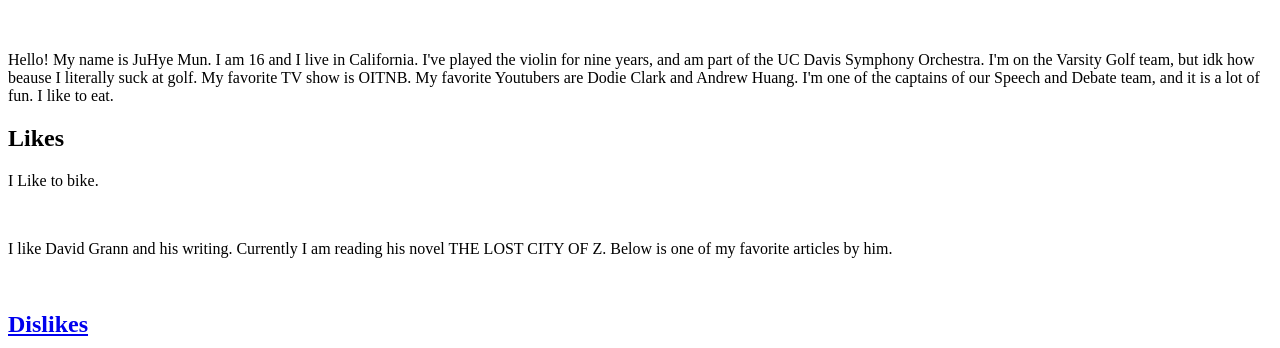
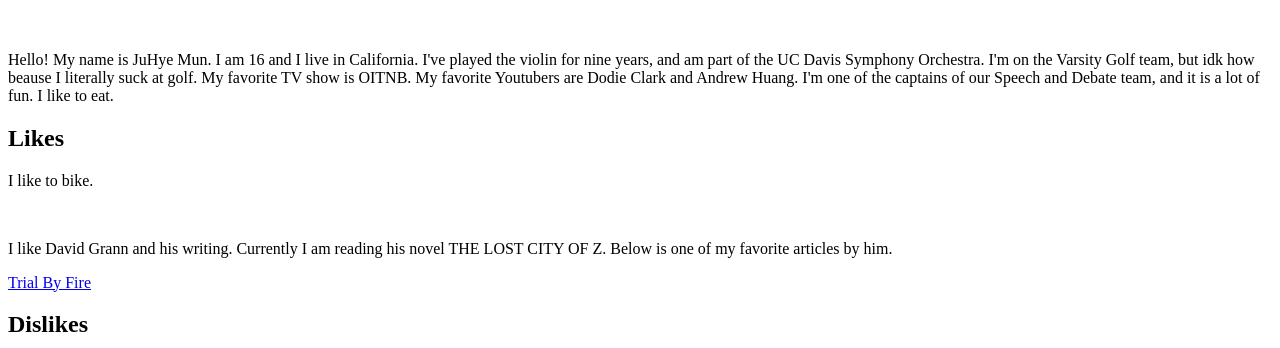
Before and after one commit to juhyem/portfolio, a plain HTML site: page aboutme.html in a window 1280 px wide. Shown: the part 452-800 px from the top of the page. Drawn offline with Linux system fonts and the light colour scheme.

Commit message:
Update aboutme.html
actually fixed link bug

```diff
--- a/aboutme.html
+++ b/aboutme.html
@@ -13,10 +13,10 @@
   <br>
   <p>Hello! My name is JuHye Mun. I am 16 and I live in California. I've played the violin for nine years, and am part of the UC Davis Symphony Orchestra. I'm on the Varsity Golf team, but idk how beause I literally suck at golf. My favorite TV show is OITNB. My favorite Youtubers are Dodie Clark and Andrew Huang. I'm one of the captains of our Speech and Debate team, and it is a lot of fun. I like to eat.</p>
   <h2>Likes</h2>
-  <p>I Like to bike.</p>
+  <p>I like to bike.</p>
   <br>
   <p>I like David Grann and his writing. Currently I am reading his novel THE LOST CITY OF Z. Below is one of my favorite articles by him.</p>
-  <a href="http://www.newyorker.com/magazine/2009/09/07/trial-by-fire"Trial By Fire>
+  <a href="http://www.newyorker.com/magazine/2009/09/07/trial-by-fire">Trial By Fire</a>
   <br>
   <h2>Dislikes</h2>
   <p>Samiksha, Cheetos and cheese puffs ew</p>
```
